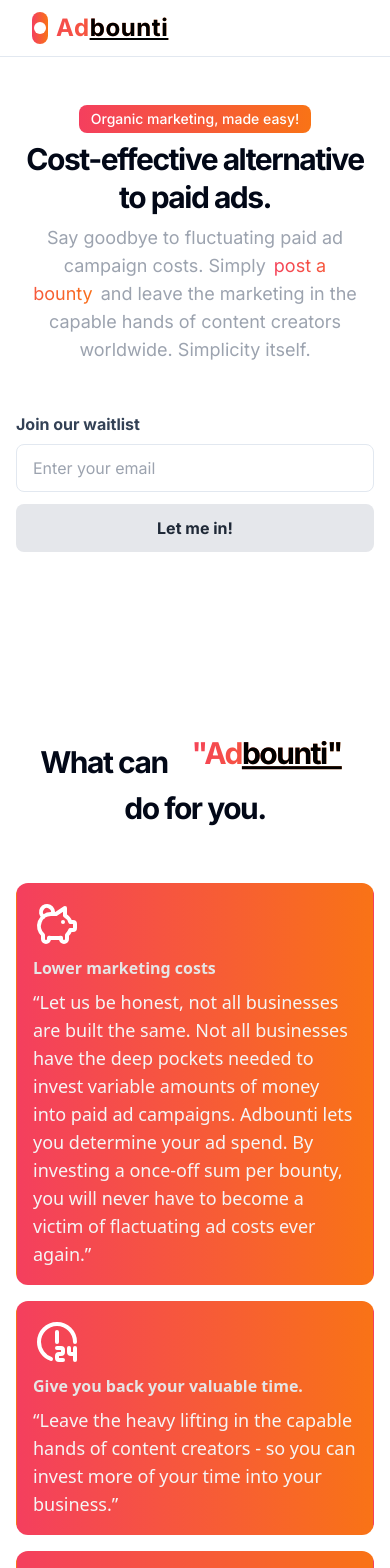
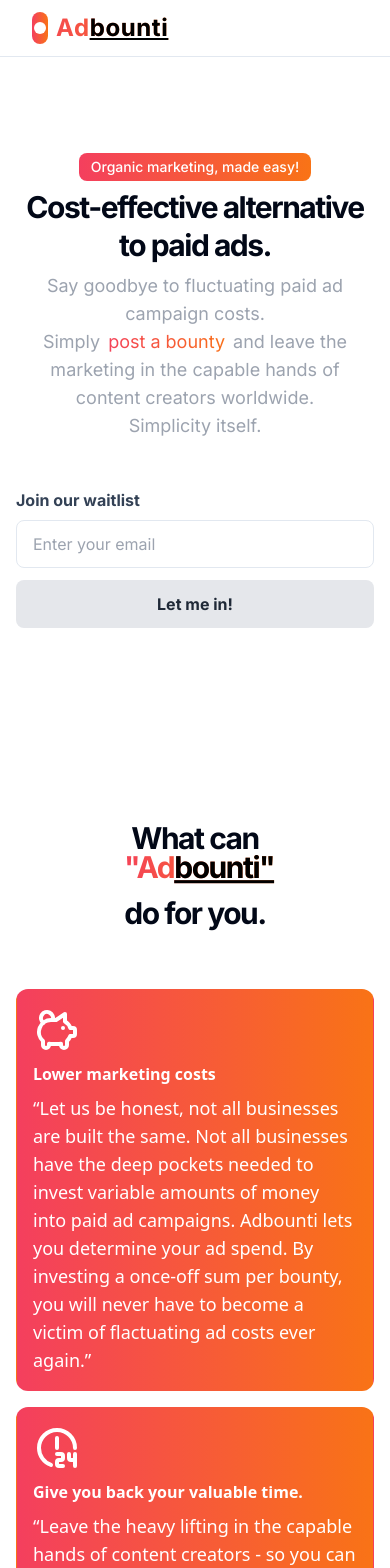
Before and after one commit to m-mngadi/adbounti, a Next.js app: page / in a window 390 px wide. Shown: the top 1568 px of the page. Built offline with nearby package versions, Linux system fonts and the light colour scheme.

Commit message:
Minor class attribute tweak

```diff
--- a/src/components/Hero.tsx
+++ b/src/components/Hero.tsx
@@ -1,6 +1,6 @@
 const Hero = () => {
   return (
-    <section className="mx-auto flex max-w-[980px] flex-col items-center gap-2 py-12 md:py-8 md:pb-6 md:pt-36 z-50">
+    <section className="mx-auto flex max-w-[980px] flex-col items-center gap-2 pt-24 pb-12 md:py-8 md:pb-6 md:pt-36 z-50">
       <span className="inline-flex items-center rounded-lg bg-gradient-to-r from-rose-500 to-orange-500 px-3 py-1 text-sm font-medium text-white z-50">
         Organic marketing, made easy!
       </span>
@@ -8,12 +8,13 @@ const Hero = () => {
         Cost-effective alternative to paid ads.
       </h1>
       <span className="max-w-[750px] text-center text-lg text-pretty sm:text-balance sm:text-xl inline-block align-top text-gray-400 z-50">
-        Say goodbye to fluctuating paid ad campaign costs. Simply
+        Say goodbye to fluctuating paid ad campaign costs. <br /> Simply
         <span className="bg-gradient-to-r from-rose-500 to-orange-500 px-2 bg-clip-text text-transparent">
           post a bounty
         </span>
         and leave the marketing in the capable hands of content creators
-        worldwide. Simplicity itself.
+        worldwide. <br />
+        Simplicity itself.
       </span>
     </section>
   );
--- a/src/components/WhatWeCanDo.tsx
+++ b/src/components/WhatWeCanDo.tsx
@@ -56,13 +56,13 @@ const WhatWeCanDo = () => {
     <>
       <section className="mx-auto flex max-w-[980px] flex-col items-center gap-2 py-12 md:py-8 md:pb-6 md:pt-36 z-50">
         <div className="text-center text-pretty sm:text-balance text-3xl font-bold leading-tight tracking-tighter md:text-6xl lg:leading-[1.1] z-50 pb-18 mb-12 relative">
-          <div className="flex flex-wrap gap-2 justify-center">
-            <span className="flex relative">What can </span>
-            <span className="flex bg-gradient-to-r from-rose-500 to-orange-500 px-2 animate-bounce bg-clip-text text-transparent">
+          <div className="block md:flex flex-wrap gap-2 justify-center w-full">
+            <span className="block md:flex relative">What can </span>
+            <span className="block md:flex bg-gradient-to-r from-rose-500 to-orange-500 px-2 animate-bounce bg-clip-text text-transparent">
               <span className="ml-2">"Ad</span>
               <span className="text-black underline">bounti"</span>
             </span>
-            <span className="flex-grow relative"> do for you.</span>
+            <span className="block md:flex-grow relative"> do for you.</span>
           </div>
         </div>
         <BentoGrid className="max-w-4xl mx-auto md:auto-rows-[20rem]">
--- a/src/components/ui/bento-grid.tsx
+++ b/src/components/ui/bento-grid.tsx
@@ -42,10 +42,10 @@ export const BentoGridItem = ({
       {header}
       <div className="group-hover/bento:translate-x-2 transition duration-200">
         {icon}
-        <div className="font-sans font-bold dark:text-neutral-600 text-neutral-200 mb-2 mt-2">
+        <div className="font-sans font-bold dark:text-neutral-600 text-white mb-2 mt-2">
           {title}
         </div>
-        <div className="font-sans font-normal dark:text-neutral-600 text-lg text-neutral-100">
+        <div className="font-sans font-normal dark:text-neutral-600 text-lg text-white">
           {description}
         </div>
       </div>
```
